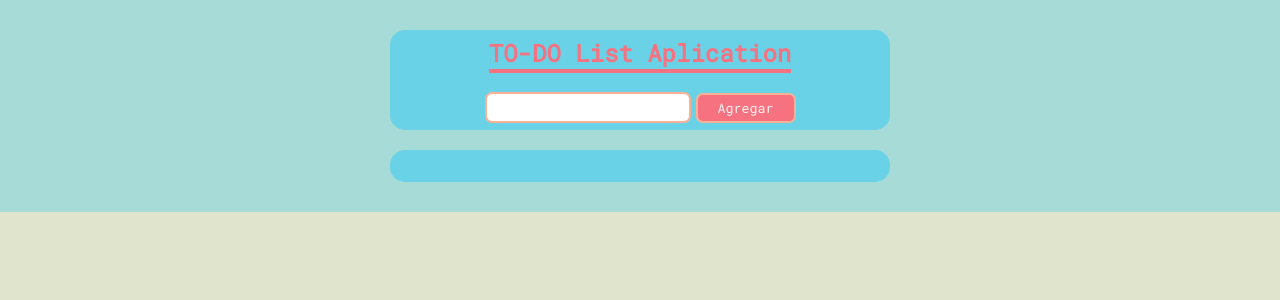
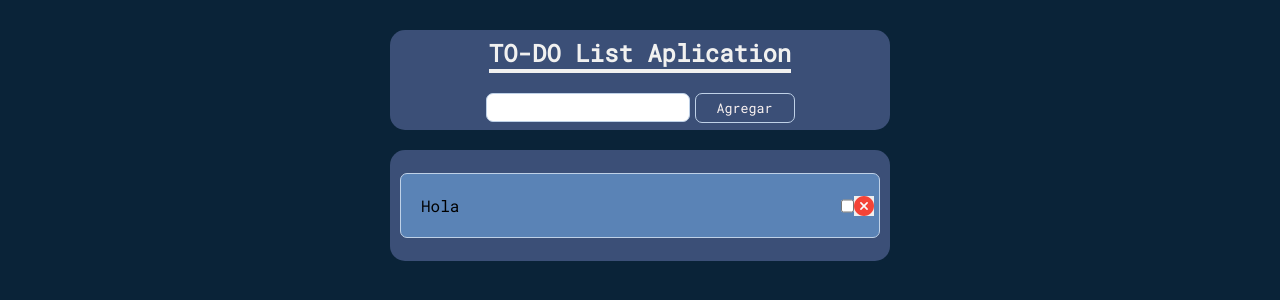
Before and after one commit to Whit3-Devs/To-Do-List-Aplication, a plain HTML site: page index.html in a window 1280 px wide. Drawn offline with Linux system fonts and the light colour scheme; a web font is replaced by a local one.

Commit message:
Reconstruyendo aplicación todo list, se añadio gitignore

```diff
--- a/index.html
+++ b/index.html
@@ -33,7 +33,14 @@
       <div id="body-todo" class="body-todo">
 
         <ul id="list-todo" class="list-todo">
-          <!-- <li id="list-element" class="list-element"><input type="checkbox">HOla</li> -->
+          <li id="list-element" class="list-element">
+            <p id="paragaph-elementList" class="paragraph-elementList">Hola</p>
+            <div id="container-buttons" class="container-buttons">
+              <input type="checkbox" class="checkbox-element" id="checkbox-element">
+              <button type="button" id="btn-remove" class="btn-remove"></button>
+            </div>
+
+          </li>
         </ul>
 
       </div>
--- a/script.js
+++ b/script.js
@@ -3,16 +3,17 @@ const btn_todo = document.getElementById('btn-todo')
 
 const list_todo = document.getElementById('list-todo')
 
+let contador = 0
 
 
 btn_todo.addEventListener('click', (e) => {
   e.preventDefault()
 
+  // Crear un li con su texto y checkbox para tachar los elementos terminados
   const list_element = document.createElement('li')
   list_element.setAttribute('id', 'list-element')
   list_element.setAttribute('class', 'list-element')
-  const text_input = input_todo.value
-  list_element.textContent = text_input
+  list_element.textContent =input_todo.value
   const checkbox_element = document.createElement('input')
   checkbox_element.setAttribute('type', 'checkbox')
   checkbox_element.setAttribute('id', 'checkbox-element')
@@ -20,11 +21,20 @@ btn_todo.addEventListener('click', (e) => {
   checkbox_element.setAttribute('value', 'check')
   list_element.appendChild(checkbox_element)
 
+  const btn_remove = document.createElement('button')
+  btn_remove.setAttribute('id', 'btn-remove')
+  btn_remove.setAttribute('class', 'btn-remove')
+  list_element.appendChild(btn_remove)
+
   if(list_element.textContent != '') {
     list_todo.appendChild(list_element)
   }
 
+  //sessionStorage.setItem()
+
+  // Borrar el campo de texto del input
   input_todo.value = ''
+  contador+=1;
 })
 
 list_todo.addEventListener('change', (e) => {
--- a/style.css
+++ b/style.css
@@ -3,23 +3,26 @@
 }
 
 body {
-  background-color: #e0e4cc;
+  background-color: #333;
   margin: 0;
   box-sizing: border-box;
 }
 
   .todo {
+    height: 100%;
+    width: 100%;
+    position: fixed;
     display: flex;
     flex-direction: column;
-  justify-content: center;
+    justify-content: flex-start;
     align-items: center;
-  background-color: #a7dbd8;
+    background-color: #0A2338;
     padding: 30px 0 30px;
   }
 
     .header-todo {
       box-sizing: border-box;
-  background-color: #69d2e7;
+      background-color: #3B4F77;
       height: 100px;
       width: 500px;
       display: flex;
@@ -31,9 +34,9 @@ body {
 
       h1 {
         font-family: "Roboto Mono", monospace;
-  color: #f67280;
+        color: #F1F1F0;
         /*text-decoration: underline;*/
-  border-bottom: 4px solid #f67280;
+        border-bottom: 4px solid #F1F1F0;
       }
 
       .form-todo {
@@ -47,7 +50,7 @@ h1 {
         .input-todo {
           width: 190px;
           min-height: 25px;
-  border: 2px solid #f8b195;
+          border: 1px solid #BFD1E7;
           border-radius: 7px;
           padding-left: 10px;
         }
@@ -57,14 +60,20 @@ h1 {
           min-height: 30px;
           text-align: center;
           text-decoration: none;
-  background-color: #f67280;
-  border: 2px solid #f8b195;
+          background-color: #3B4F77;
+          border: 1px solid #BFD1E7;
           border-radius: 7px;
           color: #f9f2f1;
+          margin-left: 5px;
+}
+
+          .btn-todo:hover {
+            background-color: #BFD1E7;
+            color: #222222;
           }
 
 .body-todo {
-  background-color: #69d2e7;
+  background-color: #3B4F77;
   margin-top: 20px;
   width: 500px;
   min-height: 30px;
@@ -80,18 +89,43 @@ h1 {
 
     .list-element {
       display: flex;
+      align-items: center;
+      flex-direction: row;
       justify-content: space-between;
       list-style: none;
-  background-color: #f9f2f1;
+      background-color: #5A83B6;
       border-radius: 7px;
       margin: 7px 10px 7px;
       padding: 5px 5px 5px 20px;
-  box-shadow: 2px 2px 3px #999;
+      border: 1px solid #BFD1E7;
+    }
+
+    .container-buttons {
+      display: flex;
+      align-items: center;
+      flex-direction: row;
+      justify-content: center;
     }
 
       .checkbox-element {
         border-radius: 5px;
+        height: 20px;
+        margin: 0;
+        padding-right: 5px;
+      }
 
+      .checkbox-element:checked {
+        background-color: green;
+      }
+
+      .btn-remove {
+        box-sizing: border-box;
+        width: 20px;
+        height: 20px;
+        padding: 0;
+        border: none;
+        background-image: url(svg/remove.svg);
+        background-size: 20px 20px;
       }
 
       .check {
@@ -99,6 +133,8 @@ h1 {
         color: #999;
       }
 
-.btn-todo {
-  margin-left: 5px;
+@media screen and (max-width:480px){
+  .todo {
+    background-color: #333;
   }
+}
```
Also changed, not shown: images/icon.png (added), images/icon2.png (added), svg/remove.svg (added), 1 other file. Lines whose indentation alone changed are shown as unchanged.
